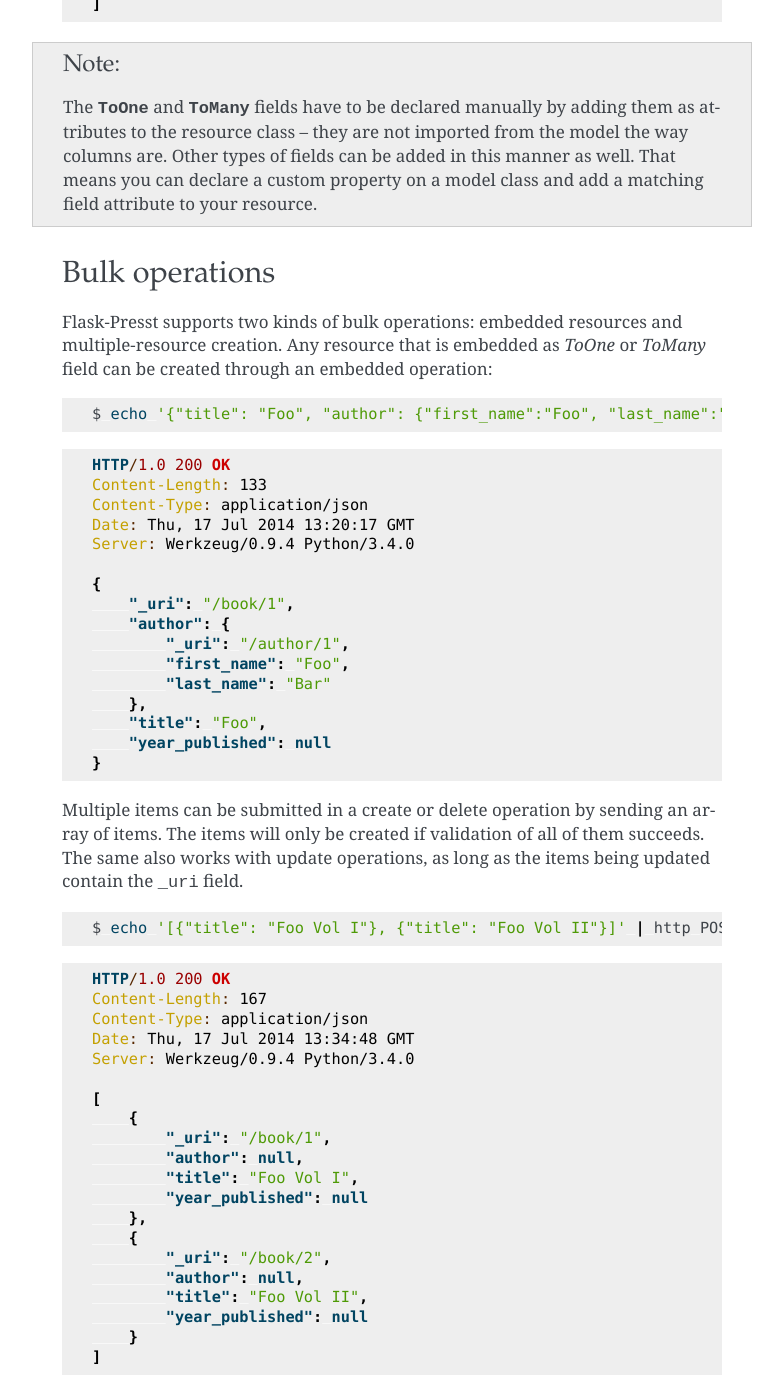
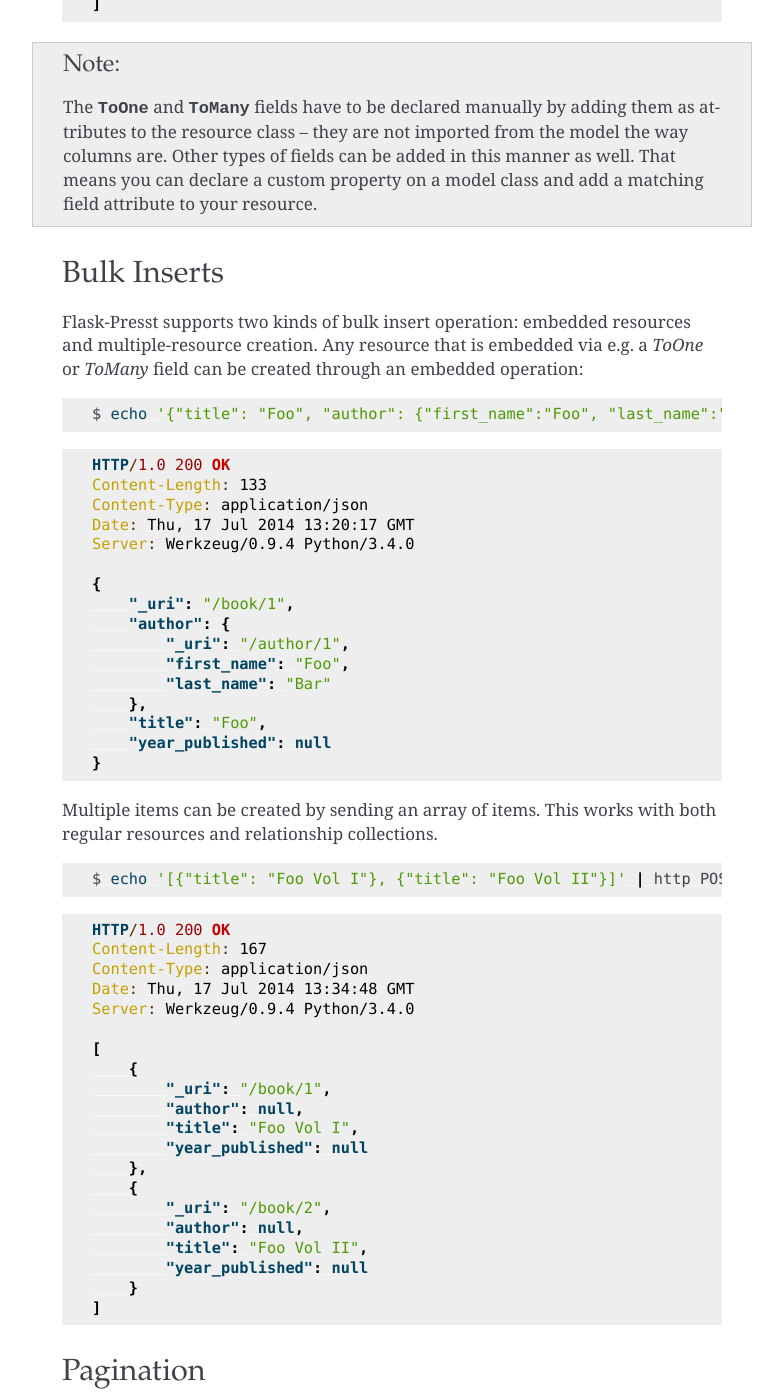
Before and after one commit to guyzmo/flask-presst, a Sphinx documentation site: the page built from docs/quickstart.rst, in a window 1280 px wide and 1400 px high, scrolled down 3824 px. Shown: the whole window, without its empty margins (358-1141 px from the left). Built offline with Sphinx 7.4.7, drawn with Linux system fonts in a browser that asks for light colours; some of the changed text lies outside the part shown.

```diff
--- a/docs/quickstart.rst
+++ b/docs/quickstart.rst
@@ -197,11 +197,11 @@
     this manner as well. That means you can declare a custom property on a model class and add a matching field
     attribute to your resource.
 
-Bulk operations
----------------
+Bulk Inserts
+------------
 
-Flask-Presst supports two kinds of bulk operations: embedded resources and multiple-resource creation. Any resource that
-is embedded as `ToOne` or `ToMany` field can be created through an embedded operation:
+Flask-Presst supports two kinds of bulk insert operation: embedded resources and multiple-resource creation.
+Any resource that is embedded via e.g. a `ToOne` or `ToMany` field can be created through an embedded operation:
 
 .. code-block:: bash
 
@@ -226,9 +226,8 @@
         "year_published": null
     }
 
-Multiple items can be submitted in a create or delete operation by sending an array of items. The items will only
-be created if validation of all of them succeeds. The same also works with update operations, as long as the items
-being updated contain the ``_uri`` field.
+Multiple items can be created by sending an array of items. This works with both regular resources and relationship
+collections.
 
 .. code-block:: bash
 
```
Also changed, not shown: 3 other files.
